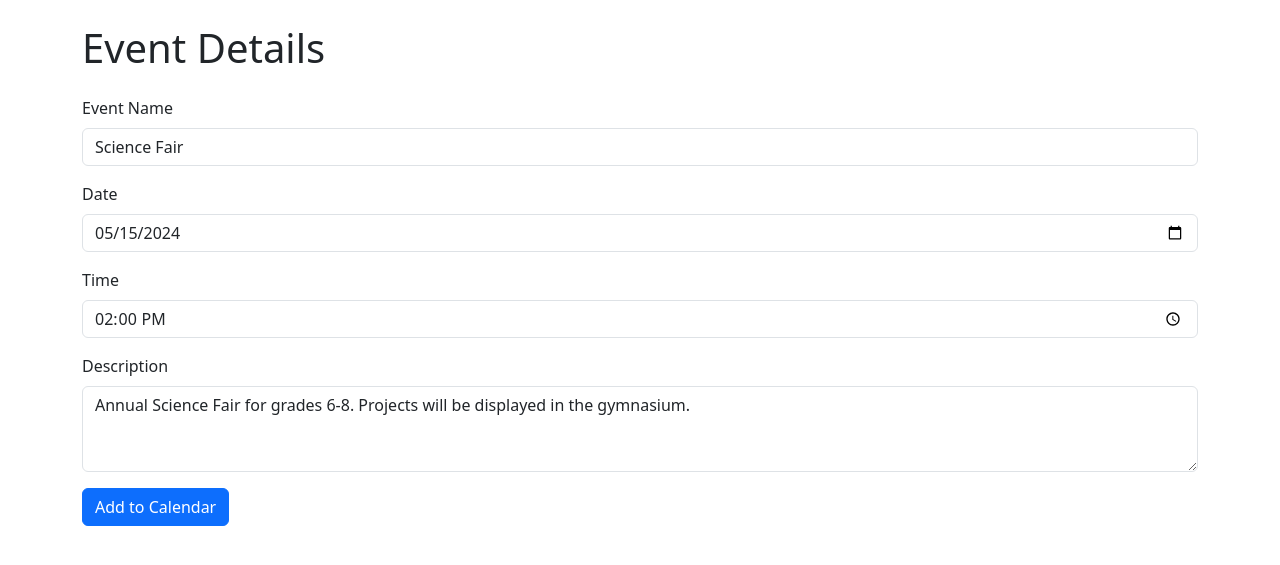
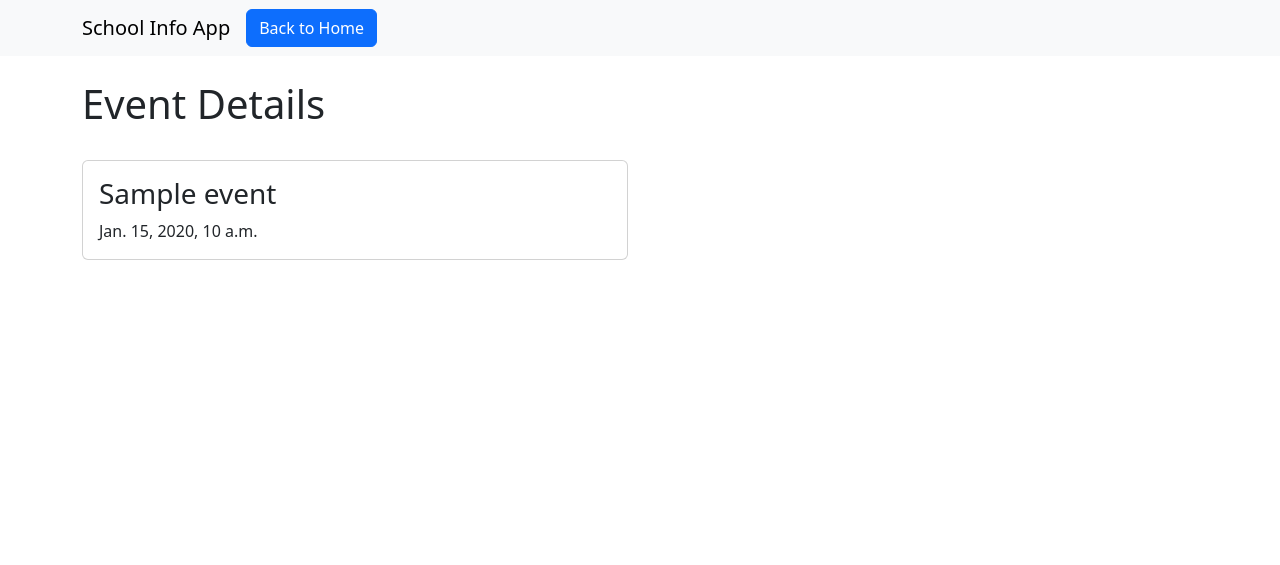
Before and after one commit to prodeveloper/smart-parent, a Django app: template smartparent/capture/templates/capture/event_details.html in a window 1280 px wide. Shown: the top 565 px of the page. Run offline with Django 5.2, Linux system fonts and the light colour scheme; the template is opened without the code that fills it: most values are stand-ins (such as "Sample title", 1, 10 or a date in 2020); some libraries are stand-ins or nearby versions.

```diff
--- a/smartparent/capture/templates/capture/base.html
+++ b/smartparent/capture/templates/capture/base.html
@@ -9,6 +9,21 @@
     {% block extra_head %}{% endblock %}
 </head>
 <body>
+    <nav class="navbar navbar-expand-lg navbar-light bg-light">
+        <div class="container">
+            <a class="navbar-brand" href="{% url 'capture:index' %}">School Info App</a>
+            <button class="navbar-toggler" type="button" data-toggle="collapse" data-target="#navbarNav" aria-controls="navbarNav" aria-expanded="false" aria-label="Toggle navigation">
+                <span class="navbar-toggler-icon"></span>
+            </button>
+            <div class="collapse navbar-collapse" id="navbarNav">
+                <ul class="navbar-nav mr-auto">
+                    <!-- ... existing navigation items ... -->
+                </ul>
+                <a href="{% url 'capture:index' %}" class="btn btn-primary"><i class="fas fa-home"></i> Back to Home</a>
+            </div>
+        </div>
+    </nav>
+
     {% block content %}{% endblock %}
 
     <script src="https://cdn.jsdelivr.net/npm/bootstrap@5.3.0-alpha1/dist/js/bootstrap.bundle.min.js"></script>
--- a/smartparent/capture/templates/capture/event_details.html
+++ b/smartparent/capture/templates/capture/event_details.html
@@ -1,35 +1,23 @@
-<!DOCTYPE html>
-<html lang="en">
-<head>
-    <meta charset="UTF-8">
-    <meta name="viewport" content="width=device-width, initial-scale=1.0">
-    <title>School Info App - Event Details</title>
-    <link href="https://cdn.jsdelivr.net/npm/bootstrap@5.3.0-alpha1/dist/css/bootstrap.min.css" rel="stylesheet">
-</head>
-<body>
-    <div class="container mt-4">
-        <h1 class="mb-4">Event Details</h1>
-        <form>
-            <div class="mb-3">
-                <label for="eventName" class="form-label">Event Name</label>
-                <input type="text" class="form-control" id="eventName" value="Science Fair">
+{% extends "base.html" %}
+
+{% block title %}School Info App - Event Details{% endblock %}
+
+{% block content %}
+<div class="container mt-4">
+    <div class="d-flex justify-content-between align-items-center mb-4">
+        <h1>Event Details</h1>
+    </div>
+    <div class="row">
+        {% for event in events %}
+        <div class="col-md-6 mb-4">
+            <div class="card">
+                <div class="card-body">
+                    <h3 class="card-title">{{ event.event }}</h3>
+                    <p class="card-text"><i class="fas fa-calendar-alt"></i> {{ event.date }}</p>
+                </div>
             </div>
-            <div class="mb-3">
-                <label for="eventDate" class="form-label">Date</label>
-                <input type="date" class="form-control" id="eventDate" value="2024-05-15">
-            </div>
-            <div class="mb-3">
-                <label for="eventTime" class="form-label">Time</label>
-                <input type="time" class="form-control" id="eventTime" value="14:00">
-            </div>
-            <div class="mb-3">
-                <label for="eventDescription" class="form-label">Description</label>
-                <textarea class="form-control" id="eventDescription" rows="3">Annual Science Fair for grades 6-8. Projects will be displayed in the gymnasium.</textarea>
-            </div>
-            <button type="submit" class="btn btn-primary">Add to Calendar</button>
-        </form>
+        </div>
+        {% endfor %}
     </div>
-
-    <script src="https://cdn.jsdelivr.net/npm/bootstrap@5.3.0-alpha1/dist/js/bootstrap.bundle.min.js"></script>
-</body>
-</html>
+</div>
+{% endblock %}
--- a/smartparent/capture/urls.py
+++ b/smartparent/capture/urls.py
@@ -6,4 +6,5 @@ app_name = 'capture'
 urlpatterns = [
     path("", views.index, name="index"),
     path("process_text_info/", views.process_text_info, name="process_text_info"),
+    path("process_pdf_upload/", views.process_pdf_upload, name="process_pdf_upload"),
 ]
```
Also changed, not shown: smartparent/capture/templates/capture/index.html (+5 -3 lines), smartparent/capture/views.py (+19 -2 lines).
